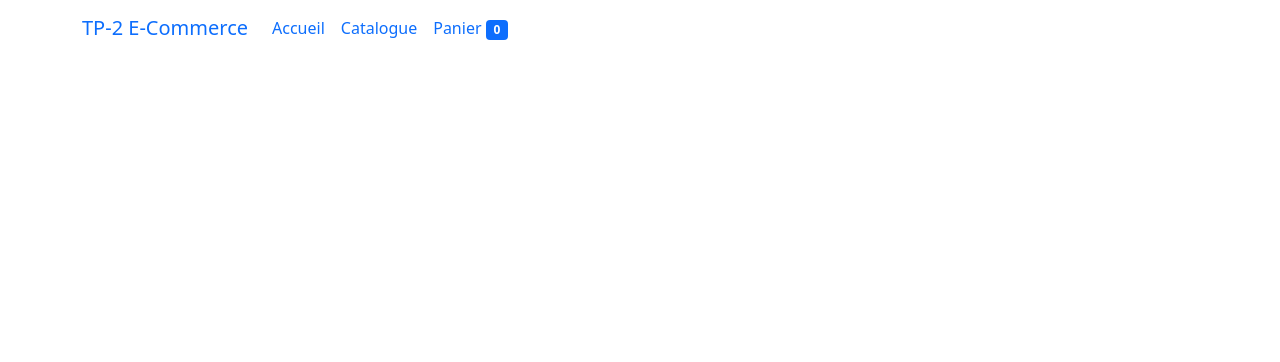
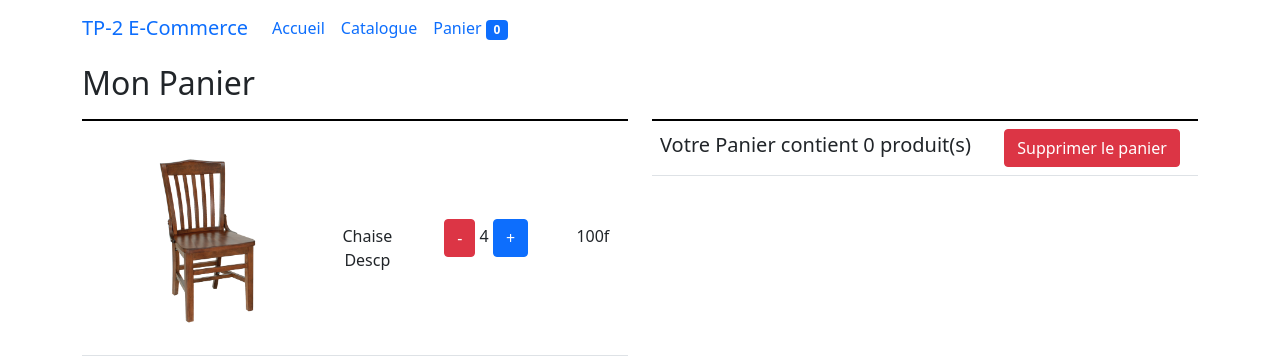
Before and after one commit to LWCK/tp-2, a React (Create React App) app: page /panier in a window 1280 px wide. Shown: the top 362 px of the page. Built offline with nearby package versions, Linux system fonts and the light colour scheme.

Commit message:
road to panier

```diff
--- a/src/App.css
+++ b/src/App.css
@@ -1,6 +1,6 @@
-/* .App {
+.panierList {
   text-align: center;
-} */
+}
 
 .img-card{
   width:100%;
@@ -21,3 +21,12 @@
   /* color: blueviolet!important; */
   text-decoration: none;
 }
+
+.imagePanier{
+  width:100%;
+  max-width: 150px;
+  padding: 1em;
+}
+
+td{vertical-align: baseline;
+border-top: 2px solid black ;}
--- a/src/App.js
+++ b/src/App.js
@@ -19,7 +19,7 @@ function App() {
     <>
       <Container>
         <Row>
-          <Col>je suis</Col>
+          <Col>image d'Accueil</Col>
         </Row>
       </Container>
     </>
--- a/src/Panier.js
+++ /dev/null
@@ -1,18 +0,0 @@
-import { useState, useEffect } from "react";
-import {
-  Button,
-  Nav,
-  Navbar,
-  Container,
-  Card,
-  CardGroup,
-  Row,
-  Badge,
-  Col,
-} from "react-bootstrap";
-import "./App.css";
-
-function Panier() {
-  return <></>;
-}
-export default Panier;
--- a/src/components/header/Header.js
+++ b/src/components/header/Header.js
@@ -1,10 +1,12 @@
 import { useState } from "react";
 import { Nav, Navbar, Container, Badge } from "react-bootstrap";
 import { Link } from "react-router-dom";
+import useStore from "../../store";
 
 const title = "TP-2 E-Commerce";
 function Header() {
-  const [qtePanierUpdated, setQtePanierUpdate] = useState(0);
+  // const [panierUpdated, setpanierUpdate] = useState(0);
+  const panier = useStore((state) => state.panier);
 
   return (
     <Navbar expand="lg">
@@ -29,7 +31,7 @@ function Header() {
             </Nav.Link>
             <Nav.Link>
               <Link className="navLink" to="/panier">
-                Panier <Badge>{qtePanierUpdated}</Badge>
+                Panier <Badge>{panier}</Badge>
               </Link>
             </Nav.Link>
           </Nav>
--- a/src/index.js
+++ b/src/index.js
@@ -5,8 +5,8 @@ import "bootstrap/dist/css/bootstrap.min.css";
 import reportWebVitals from "./reportWebVitals";
 import { BrowserRouter, Routes, Route } from "react-router-dom";
 import App from "./App";
-import Catalogue from "./Catalogue";
-import Panier from "./Panier";
+import Catalogue from "./page/catalogue/Catalogue";
+import Panier from "./page/panier/Panier";
 import Header from "./components/header/Header";
 
 ReactDOM.render(
--- a/src/Catalogue.js
+++ b/src/page/catalogue/Catalogue.js
@@ -10,7 +10,8 @@ import {
   Badge,
   Col,
 } from "react-bootstrap";
-import "./App.css";
+import "../../App.css";
+import useStore from "../../store";
 
 function Catalogue() {
   const [products, setProducts] = useState([]);
@@ -30,11 +31,13 @@ function Catalogue() {
   const countProducts = products.length;
 
   const [qteUpdated, setQteUpdate] = useState(0);
-  const [qtePanierUpdated, setQtePanierUpdate] = useState(0);
+  // const [qtePanierUpdated, setQtePanierUpdate] = useState(0);
+  const increasePanier = useStore((state) => state.increasePanier);
 
   const handleClick = (param) => {
     setQteUpdate(qteUpdated - 1);
-    setQtePanierUpdate(qtePanierUpdated + 1);
+    // setQtePanierUpdate(qtePanierUpdated + 1);
+    increasePanier();
     const index = products.findIndex((product) => product.id === param.id);
     const newProduct = {
       id: param.id,
@@ -89,10 +92,10 @@ function Catalogue() {
       <Container>
         <Row>
           <Col sm={8}>
-            <h2 className="py-2">Catalogue en ligne</h2>
+            <h2 className="py-2">Catalogue</h2>
           </Col>
           <Col sm={4} className="alignR">
-            Total des produits <br /> <strong>{countProducts}</strong>
+            Total des produits : <strong>{countProducts}</strong>
           </Col>
         </Row>
       </Container>
--- /dev/null
+++ b/src/page/panier/Panier.js
@@ -0,0 +1,70 @@
+import { useState, useEffect } from "react";
+import {
+  Button,
+  Nav,
+  Navbar,
+  Container,
+  Card,
+  CardGroup,
+  Row,
+  Badge,
+  Col,
+  Table,
+  Image,
+} from "react-bootstrap";
+import "../../App.css";
+import useStore from "../../store";
+
+function Panier() {
+  const panier = useStore((state) => state.panier);
+  const removeAllPanier = useStore((state) => state.removeAllPanier);
+  return (
+    <Container>
+      <h2 className="py-2">Mon Panier</h2>
+      <Row>
+        <Col>
+          <Table className="panierList">
+            <tbody>
+              <tr>
+                {/* <td>
+                  <Button variant="danger">-</Button>
+                  <Image className="imagePanier" src="../image/item1.png" />
+                  <Button variant="primary">+</Button>
+                </td> */}
+                <td>
+                  <Image className="imagePanier" src="../image/item1.png" />
+                </td>
+                <td>
+                  Chaise <br />
+                  Descp
+                </td>
+                <td>
+                  <Button variant="danger">-</Button> 4{" "}
+                  <Button variant="primary">+</Button>
+                </td>
+                <td>100f</td>
+              </tr>
+            </tbody>
+          </Table>
+        </Col>
+        <Col>
+          <Table>
+            <tbody>
+              <tr>
+                <td>
+                  <h5>Votre Panier contient {panier} produit(s)</h5>
+                </td>
+                <td>
+                  <Button variant="danger" onClick={() => removeAllPanier()}>
+                    Supprimer le panier
+                  </Button>
+                </td>
+              </tr>
+            </tbody>
+          </Table>
+        </Col>
+      </Row>
+    </Container>
+  );
+}
+export default Panier;
--- /dev/null
+++ b/src/store.js
@@ -0,0 +1,13 @@
+import create from "zustand";
+import { persist } from "zustand/middleware";
+
+const useStore = create(
+  persist((set) => ({
+    panier: 0,
+    increasePanier: () => set((state) => ({ panier: state.panier + 1 })),
+    decreasePanier: () => set((state) => ({ panier: state.panier - 1 })),
+    removeAllPanier: () => set((state) => ({ panier: 0 })),
+  }))
+);
+
+export default useStore;
```
